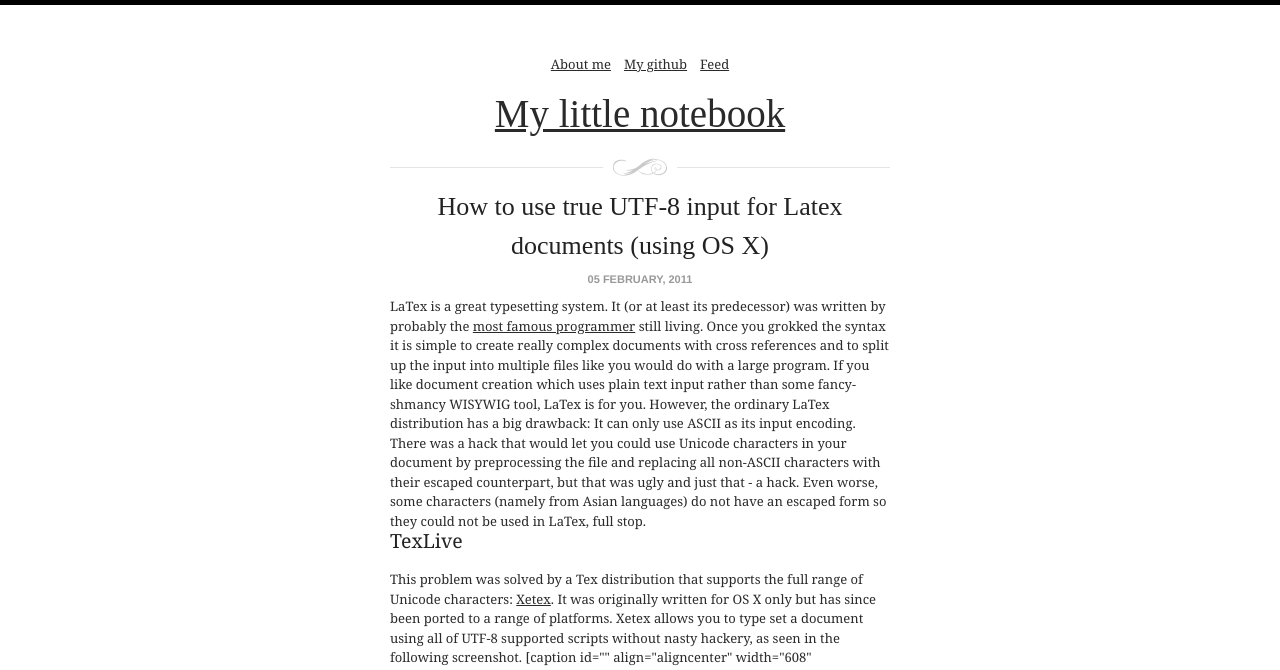
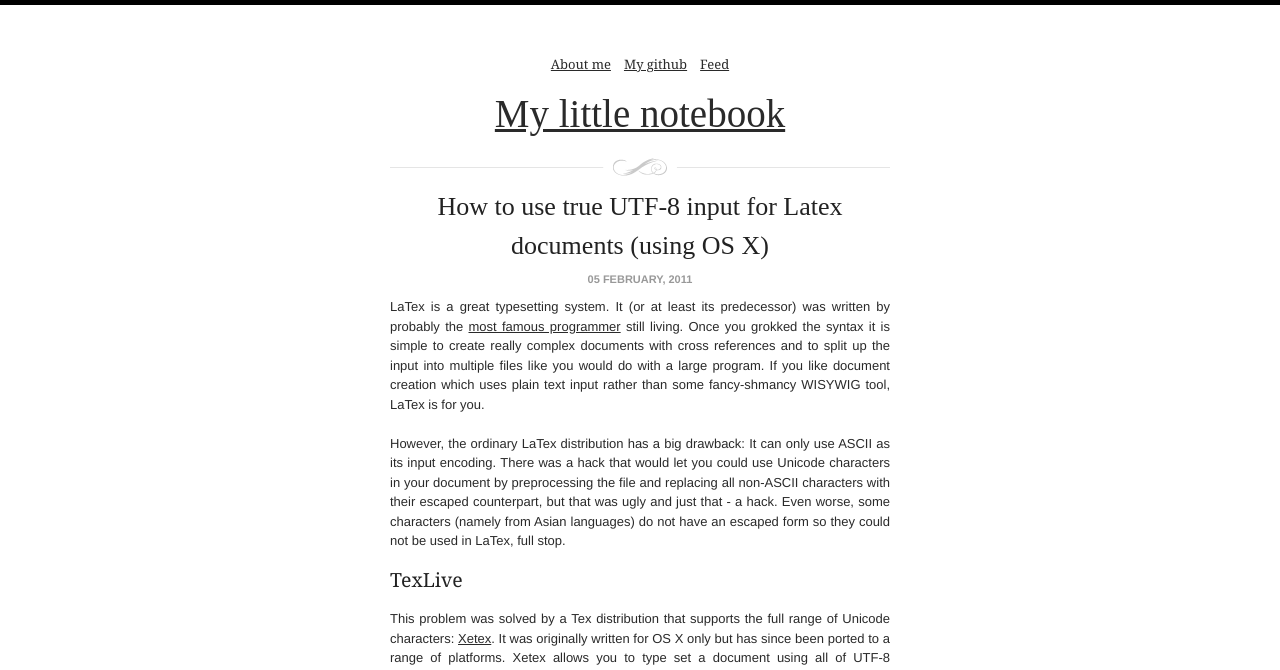
Before and after one commit to leonardehrenfried/blog, a Jekyll site: the page built from _posts/2011-02-05-how-to-use-true-utf-8-input-for-latex-documents-using-os-x.md, in a window 1280 px wide and 1400 px high. Shown: the top 670 px of the window. Built offline with Jekyll 4.4.1, drawn with Linux system fonts in a browser that asks for light colours; nearby versions of some CDN libraries; some web fonts are replaced; Markdown is read by kramdown in place of the engine named in the settings; comment, search, counter and statistics services are not loaded; some of the changed text lies outside the part shown.

Commit message:
Convert post to markdown

```diff
--- a/_posts/2011-02-05-how-to-use-true-utf-8-input-for-latex-documents-using-os-x.html
+++ b/_posts/2011-02-05-how-to-use-true-utf-8-input-for-latex-documents-using-os-x.md
@@ -15,27 +15,35 @@
   _wp_old_slug: ''
   dsq_thread_id: '765766252'
 ---
-LaTex is a great typesetting system. It (or at least its predecessor) was written by probably the <a href="http://www-cs-faculty.stanford.edu/~uno/">most famous programmer</a> still living. Once you grokked the syntax it is simple to create really complex documents with cross references and to split up the input into multiple files like you would do with a large program. If you like document creation which uses plain text input rather than some fancy-shmancy WISYWIG tool, LaTex is for you.
+LaTex is a great typesetting system. It (or at least its predecessor) was written by probably the [most famous programmer](http://www-cs-faculty.stanford.edu/~uno/) still living. Once you grokked the syntax it is simple to create really complex documents with cross references and to split up the input into multiple files like you would do with a large program. If you like document creation which uses plain text input rather than some fancy-shmancy WISYWIG tool, LaTex is for you.
 
 However, the ordinary LaTex distribution has a big drawback: It can only use ASCII as its input encoding. There was a hack that would let you could use Unicode characters in your document by preprocessing the file and replacing all non-ASCII characters with their escaped counterpart, but that was ugly and just that - a hack. Even worse, some characters (namely from Asian languages) do not have an escaped form so they could not be used in LaTex, full stop.
-<h3>TexLive</h3>
-This problem was solved by a Tex distribution that supports the full range of Unicode characters: <a href="http://scripts.sil.org/cms/scripts/page.php?site_id=nrsi&amp;id=xetex">Xetex</a>. It was originally written for OS X only but has since been ported to a range of platforms.
 
+###TexLive
+
+This problem was solved by a Tex distribution that supports the full range of Unicode characters: [Xetex](http://scripts.sil.org/cms/scripts/page.php?site_id=nrsi&id=xetex). It was originally written for OS X only but has since been ported to a range of platforms.
 Xetex allows you to type set a document using all of UTF-8 supported scripts without nasty hackery, as seen in the following screenshot.
 
-[caption id="" align="aligncenter" width="608" caption="Typesetting Arabic"]<img class=" " title="Typesetting Arabic" src="http://scripts.sil.org/cms/sites/nrsi/media/xetex_unicode_arabic.png" alt="Typesetting Arabic" width="608" height="524" />[/caption]
+![Typesetting Arabic](http://scripts.sil.org/cms/sites/nrsi/media/xetex_unicode_arabic.png)
 
 Some additional features, which might or might not be interesting for you, are improved font support for OTF files and some advanced ligatures features. All of this might not rock your world but it is all nice to know that it is there. In short XeTex is a modern Tex system.
-<h3>Installation and invokation</h3>
+
+###Installation and invokation
 Xetex has since 2007 been incorporate by the TexLive distribution. There is an ordinary installation package for OS X but I prefer to use Macports for my package management, so I will walk you through that. First of all install the texlive base package with a
-{% highlight bash %}sudo port install texlive{% endhighlight %}
+
+    sudo port install texlive
+
 Sit back, this will take a while. The command installs the binaries and a "medium" amount of packages, however, if you are a heavy user you probably use a lot of extra packages. I for one needed the 'sectsty' package and had to install additional ports for that.
-{% highlight bash %}sudo port install texlive-latex-extra{% endhighlight %}
-If you are looking for a specific LaTex package but don't know which port it is in grep the <a href="https://trac.macports.org/wiki/TeXLivePackages">list of packages</a>.
+
+    sudo port install texlive-latex-extra
+
+If you are looking for a specific LaTex package but don't know which port it is in grep the [list of packages](https://trac.macports.org/wiki/TeXLivePackages).
 
 After the installation you will be able to compile LaTex documents with the following command:
-{% highlight bash %}xelatex input.tex{% endhighlight %}
+
+    xelatex input.tex
+
 The default out put is PDF, so if you want something different, go and check the manual.
-<h3>Gotchas</h3>
+###Gotchas
 XeTex assumes that you will feed it UTF-8 characters natively so the above-mentioned encoding hacks won't be necessary and will trip up XeTex. Just remove lines like these:
 {% highlight latex %}\usepackage[utf8]{inputenc}{% endhighlight %}
```
